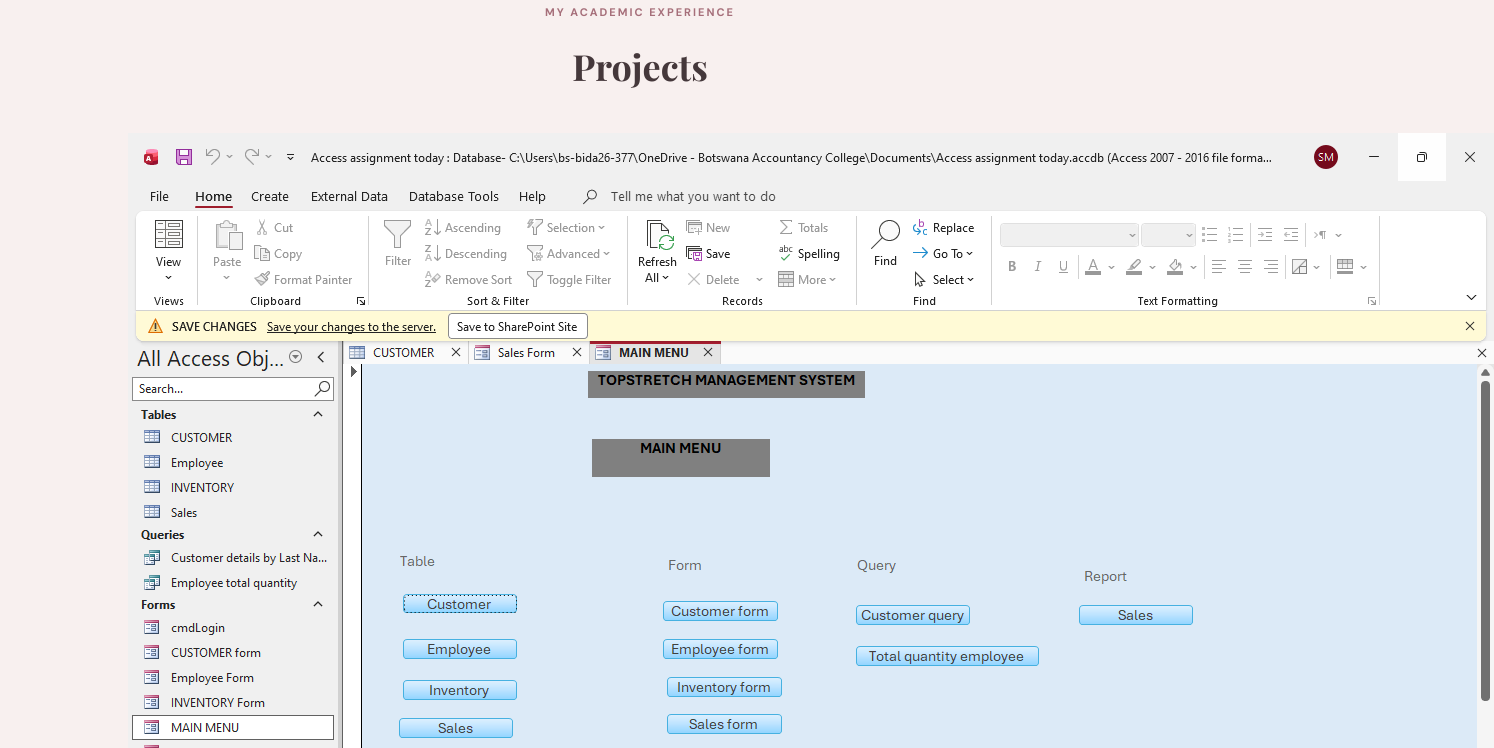
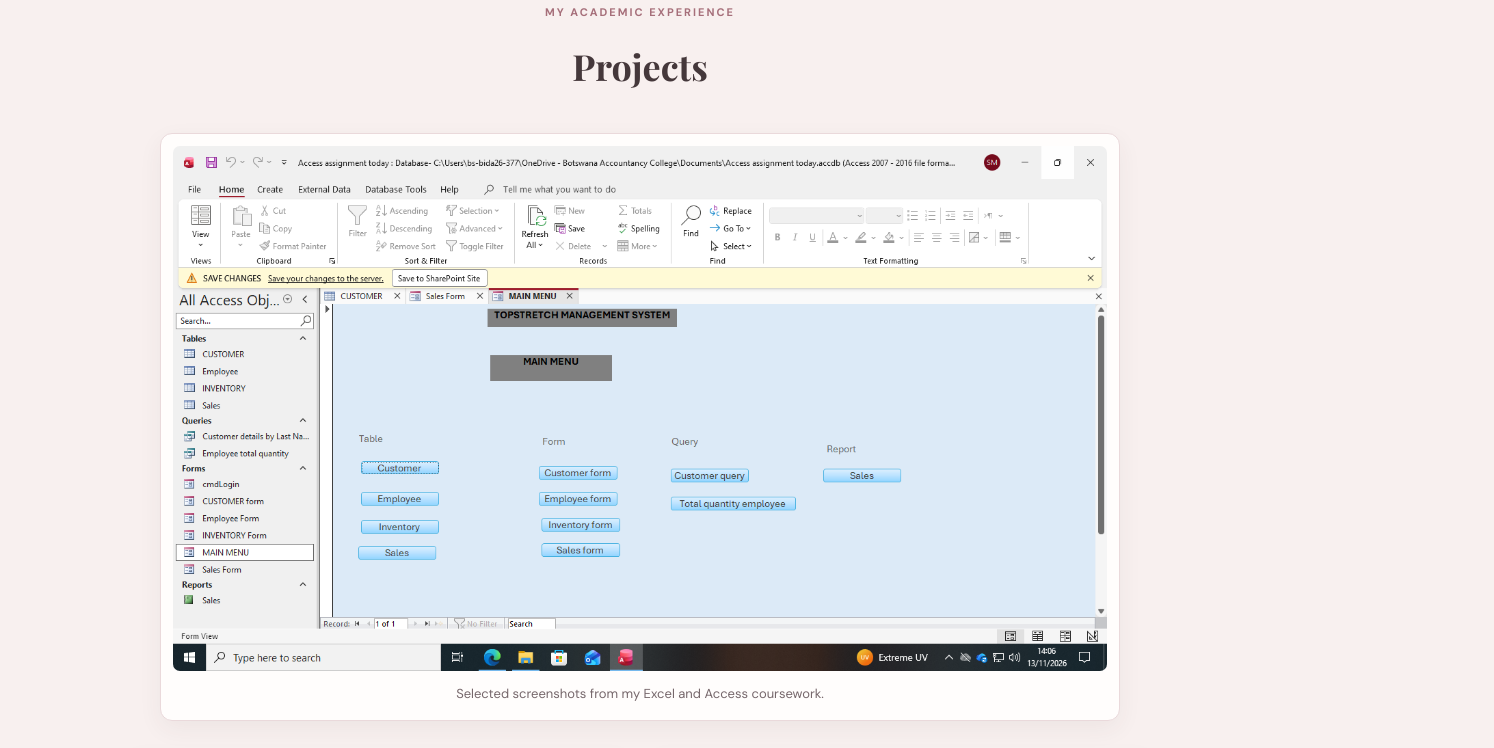
Before and after one commit to motsamaisylviasetso-tech/sylvia-motsamai-portfolio, a plain HTML site: page index.html in a window 1280 px wide. Shown: the part 3000-3748 px from the top of the page, 1494 px wide, since content can reach past the window. Drawn offline with nearby package versions, Linux system fonts and the light colour scheme.

Commit message:
Style academic project screenshot preview

```diff
--- a/style.css
+++ b/style.css
@@ -431,3 +431,29 @@ nav a:hover {
         transform: none;
     }
 }
+
+
+/* Academic project screenshot preview */
+.project-gallery-preview {
+    max-width: 960px;
+    margin: 0 auto 30px;
+    padding: 12px;
+    background: var(--white);
+    border: 1px solid var(--border);
+    border-radius: 12px;
+    box-shadow: 0 8px 25px rgba(69, 56, 59, 0.06);
+}
+.project-gallery-preview img {
+    display: block;
+    width: 100%;
+    height: auto;
+    max-height: 620px;
+    object-fit: contain;
+    border-radius: 7px;
+}
+.project-gallery-preview figcaption {
+    padding: 12px 8px 3px;
+    color: var(--light-text);
+    text-align: center;
+    font-size: 13px;
+}
```
